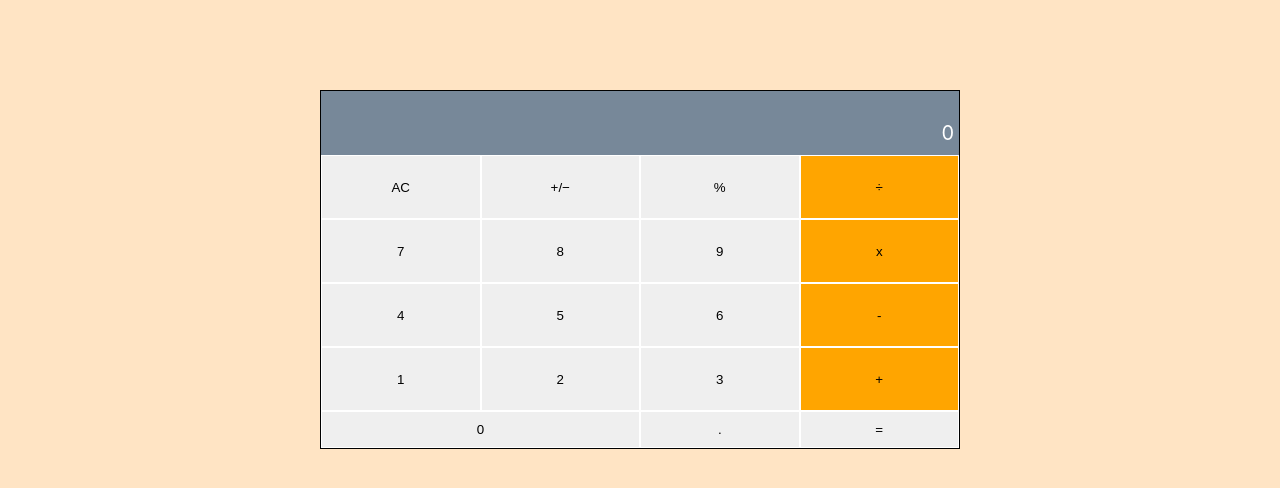
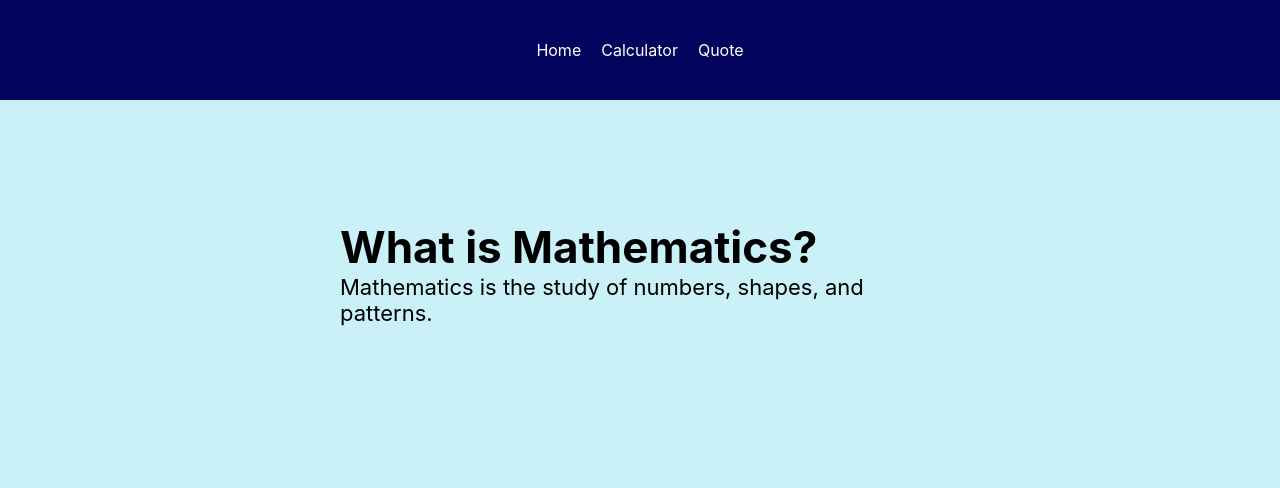
Before and after one commit to AbdifatahYasin1/mathematician, a React (Create React App) app: page / in a window 1280 px wide. Shown: the top 488 px of the page. Built offline with nearby package versions, Linux system fonts and the light colour scheme.

Commit message:
Add Router

```diff
--- a/package.json
+++ b/package.json
@@ -9,6 +9,7 @@
     "big.js": "^6.2.1",
     "react": "^18.2.0",
     "react-dom": "^18.2.0",
+    "react-router-dom": "^6.8.0",
     "react-scripts": "5.0.1",
     "web-vitals": "^2.1.4"
   },
--- a/src/App.css
+++ b/src/App.css
@@ -5,7 +5,7 @@
 }
 
 body {
-  background-color: bisque;
+  background-color: #caf0f8;
 }
 
 .container {
@@ -44,3 +44,41 @@ body {
 .span {
   grid-column: 1/ span 2;
 }
+
+.navbar {
+  padding: 40px;
+  background-color: #03045e;
+}
+
+.navbar ul {
+  display: flex;
+  justify-content: center;
+  list-style-type: none;
+}
+
+.navbar li a {
+  color: #fff;
+  text-decoration: none;
+  margin: 10px;
+}
+
+.navbar li a:hover {
+  border-radius: 5px;
+  background: #000;
+}
+
+#quote {
+  width: 50%;
+  margin: auto;
+  margin-top: 100px;
+  padding: 20px;
+  font-size: 22px;
+}
+
+#home {
+  width: 50%;
+  margin: auto;
+  margin-top: 100px;
+  padding: 20px;
+  font-size: 22px;
+}
--- a/src/App.js
+++ b/src/App.js
@@ -1,15 +1,25 @@
 import React from 'react';
+import { BrowserRouter, Route, Routes } from 'react-router-dom';
 import './App.css';
 import Calculator from './components/Calculator';
+import Navbar from './components/Navbar';
+import Home from './pages/Home';
+import Quote from './pages/Quote';
 
-class App extends React.PureComponent {
-  render() {
-    return (
-      <div>
-        <Calculator />
-      </div>
-    );
-  }
+function App() {
+  return (
+    <>
+      <BrowserRouter>
+        <Navbar />
+
+        <Routes>
+          <Route exact path="/" element={<Home />} />
+          <Route exact path="/calculator/*" element={<Calculator />} />
+          <Route exact path="/quote/*" element={<Quote />} />
+        </Routes>
+      </BrowserRouter>
+    </>
+  );
 }
 
 export default App;
--- /dev/null
+++ b/src/components/Navbar.js
@@ -0,0 +1,33 @@
+import { NavLink } from 'react-router-dom';
+
+const Navbar = () => {
+  const links = [
+    {
+      id: 1,
+      path: '/',
+      text: 'Home',
+    },
+    {
+      id: 2,
+      path: '/calculator',
+      text: 'Calculator',
+    },
+    {
+      id: 3,
+      path: '/quote',
+      text: 'Quote',
+    },
+  ];
+  return (
+    <nav className="navbar">
+      <ul className="menu-bar">
+        {links.map((link) => (
+          <li key={link.id}>
+            <NavLink to={link.path}>{link.text}</NavLink>
+          </li>
+        ))}
+      </ul>
+    </nav>
+  );
+};
+export default Navbar;
--- /dev/null
+++ b/src/pages/Home.js
@@ -0,0 +1,10 @@
+import React from 'react';
+
+const Home = () => (
+  <div id="home">
+    <h1>What is Mathematics?</h1>
+    <p>Mathematics is the study of numbers, shapes, and patterns. </p>
+  </div>
+);
+
+export default Home;
--- /dev/null
+++ b/src/pages/Quote.js
@@ -0,0 +1,13 @@
+import React from 'react';
+
+const Quote = () => (
+  <div id="quote">
+    <p>
+      Mathematics is the language
+      in which God has written the universe.
+    </p>
+    <cite>- Galileo Galilei</cite>
+  </div>
+);
+
+export default Quote;
```
Also changed, not shown: .eslintrc.json, 1 other file (tests, documents, lock files or other folders).
